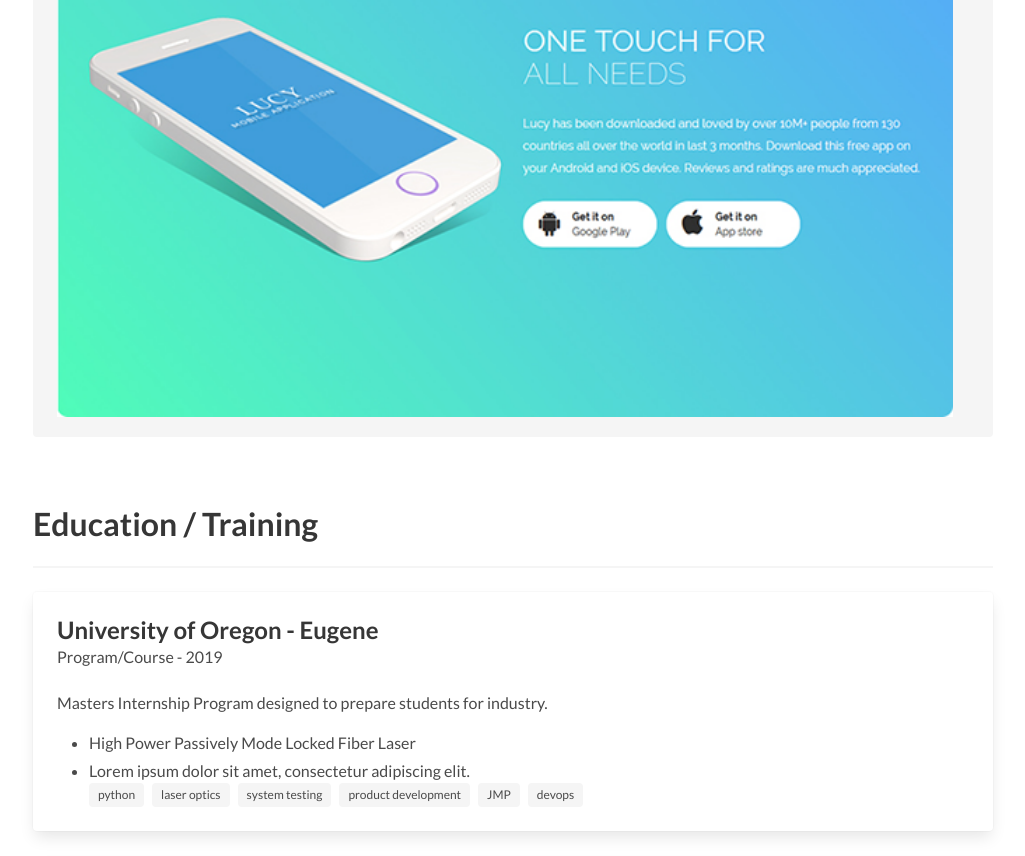
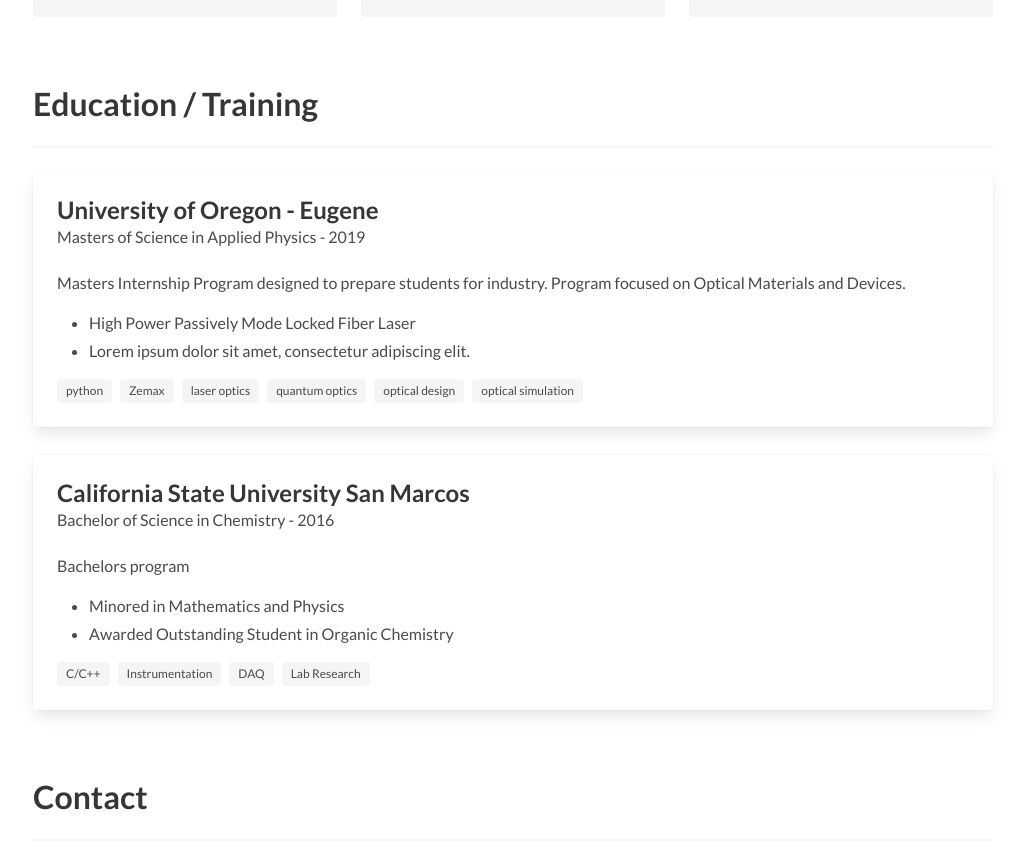
Before and after one commit to misal/Misal.github.io, a plain HTML site: page index.html in a window 1280 px wide. Shown: the part 2222-3078 px from the top of the page, without its empty margins (127-1152 px from the left). Drawn offline with Linux system fonts and the light colour scheme.

Commit message:
updated index with more details

```diff
--- a/index.html
+++ b/index.html
@@ -198,9 +198,9 @@
                 </figure>
               </article>
             </div>
-          <!--   <div class="tile is-parent">
+             <div class="tile is-parent">
               <article class="tile is-child notification">
-                <p class="title">Project title</p>
+                <p class="title">FPGA based neural network</p>
                 <figure class="image is-4by3">
                   <img class="modal-trigger" data-target="project-5-modal" src="img/project-5-cover.png">
                 </figure>
@@ -208,11 +208,11 @@
             </div>
             <div class="tile is-parent">
               <article class="tile is-child notification">
-                <p class="title">Project title</p>
+                <p class="title">Blender scripting</p>
                 <figure class="image is-4by3">
                   <img class="modal-trigger" data-target="project-6-modal" src="img/project-6-cover.png">
                 </figure>
-              </article> -->
+              </article>
             </div>
           </div>
         </div>
@@ -228,39 +228,44 @@
         <div class="card-content">
           <div class="content">
             <p class="title is-4">University of Oregon - Eugene</p>
-            <p class="subtitle is-6">Program/Course - <time datetime="2016-9">2019</time> </p>
+            <p class="subtitle is-6">Masters of Science in Applied Physics - <time datetime="2016-9">2019</time> </p>
           </div>
           <div class="content">
-            Masters Internship Program designed to prepare students for industry.
+            Masters Internship Program designed to prepare students for industry. Program focused on Optical Materials and Devices.
             <ul>
               <li>High Power Passively Mode Locked Fiber Laser</li>
               <li>Lorem ipsum dolor sit amet, consectetur adipiscing elit.</li>
-			  <div class="tags">
+            </ul>
+
+			 <div class="tags">
               <span class="tag">python</span>
+              <span class="tag">Zemax</span>
               <span class="tag">laser optics</span>
-              <span class="tag">system testing</span>
-              <span class="tag">product development</span>
-              <span class="tag">JMP</span>
-              <span class="tag">devops</span>
+              <span class="tag">quantum optics</span>
+              <span class="tag">optical design</span>
+              <span class="tag">optical simulation</span>
             </div>
-            </ul>
           </div>
         </div>
       </div>
       <div class="card card-gap">
         <div class="card-content">
           <div class="content">
-            <p class="title is-4">School Name</p>
-            <p class="subtitle is-6">Program/Course - <time datetime="2015-9">September 2014</time> - <time
-                datetime="2015-9">Sepemter 2015</time></p>
+            <p class="title is-4">California State University San Marcos</p>
+            <p class="subtitle is-6">Bachelor of Science in Chemistry - <time datetime="2015-9">2016</time> </p>
           </div>
           <div class="content">
-            Lorem ipsum dolor sit amet, consectetur adipiscing elit.
-            Phasellus nec iaculis mauris.
+            Bachelors program
             <ul>
-              <li>Lorem ipsum dolor sit amet, consectetur adipiscing elit.</li>
-              <li>Lorem ipsum dolor sit amet, consectetur adipiscing elit.</li>
+              <li>Minored in Mathematics and Physics</li>
+              <li>Awarded Outstanding Student in Organic Chemistry</li>
             </ul>
+			 <div class="tags">
+              <span class="tag">C/C++</span>
+              <span class="tag">Instrumentation</span>
+              <span class="tag">DAQ</span>
+              <span class="tag">Lab Research</span>
+            </div>
           </div>
         </div>
       </div>
@@ -291,16 +296,10 @@
         </div>
         -->
 		<div class="level-item has-text-centered">
-          <div>
-            <a href="mailto:michelle.r.salem@gmail.com" class="icon is-large">
-              <i class="fas fa-2x fa-envelope"></i>
-            </a>
-            <p class="heading"><a href="mailto:michelle.r.salem@gmail.com">michelle.r.salem@gmail.com</a></p>
-          </div>
-        </div>
+
         <div class="level-item has-text-centered">
           <div>
-            <a href="https://www.linkedin.com/in/markmacneilhfx" class="icon is-large">
+            <a href="https://www.linkedin.com/in/michelle-salem" class="icon is-large">
               <i class="fab fa-2x fa-linkedin-in"></i>
             </a>
             <p class="heading"><a href="https://www.linkedin.com/in/michelle-salem">linkedin</a></p>
```
